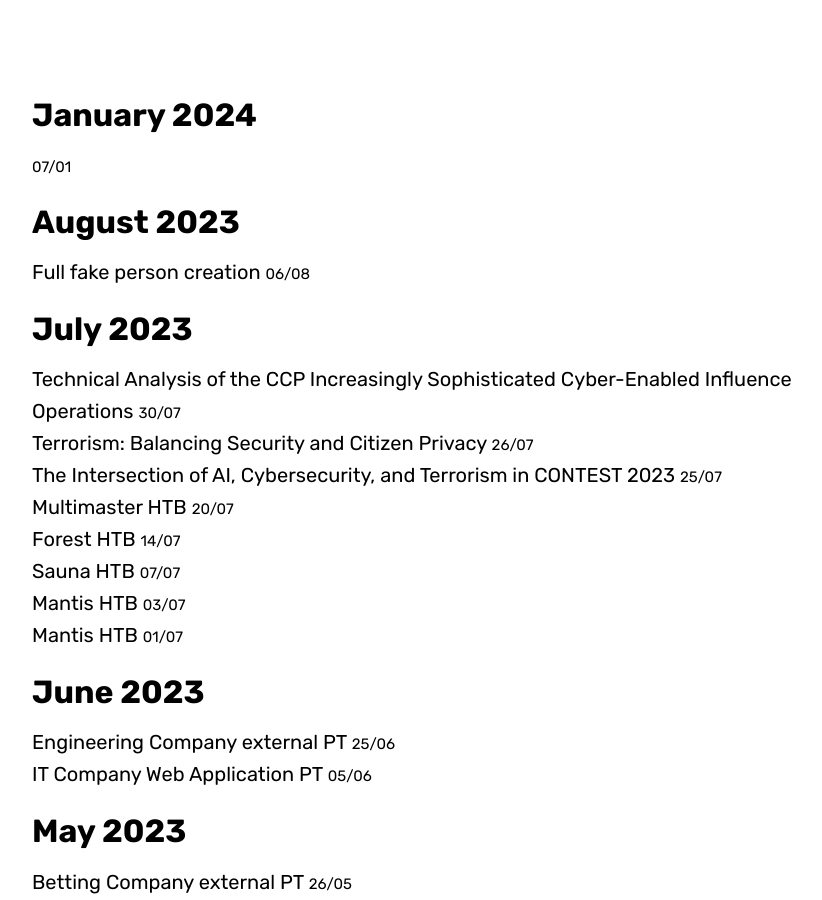
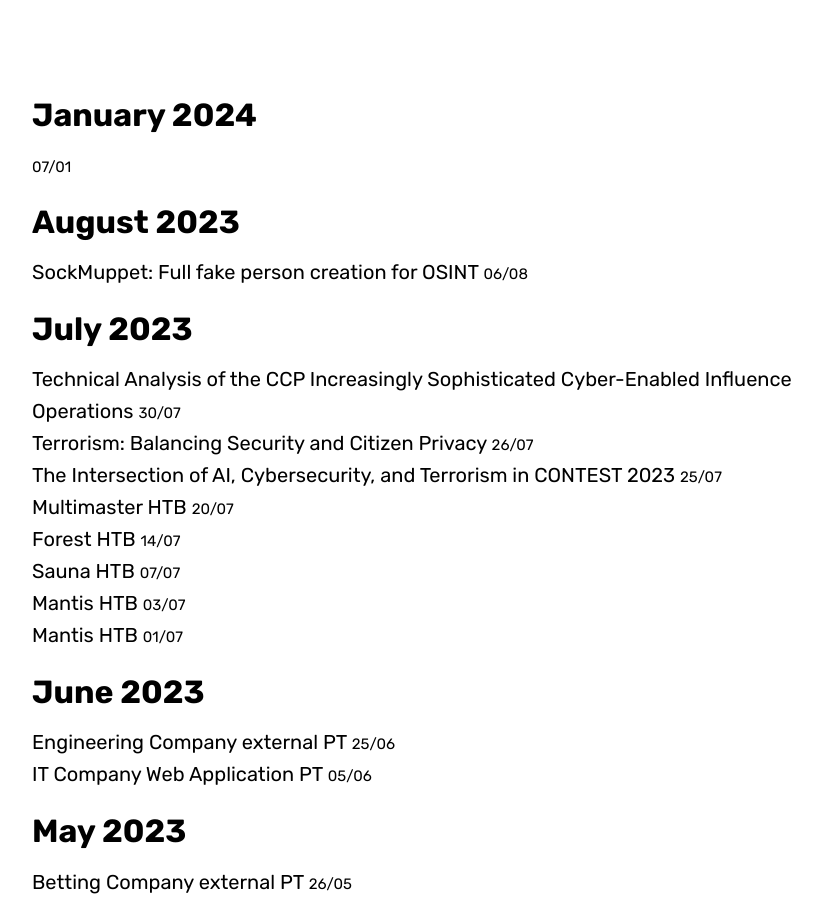
Before and after one commit to blitz0p3rations/blitz0p3rations.github.io, a Jekyll site: the page built from archive.md, in a window 1280 px wide and 900 px high, scrolled down 742 px. Shown: the whole window, without its empty margins (224-1046 px from the left). Built offline with Jekyll 4.4.1, drawn with Linux system fonts in a browser that asks for light colours; some web fonts are replaced.

Commit message:
Update 2023-08-06-Full-fake-person-creation.md

```diff
--- a/_posts/2023-08-06-Full-fake-person-creation.md
+++ b/_posts/2023-08-06-Full-fake-person-creation.md
@@ -1,6 +1,6 @@
 ---
 layout: post
-title: 'Full fake person creation'
+title: 'SockMuppet: Full fake person creation for OSINT'
 tags:
   - OSINT
 hero: https://images.unsplash.com/photo-1494959764136-6be9eb3c261e?ixlib=rb-4.0.3&ixid=M3wxMjA3fDB8MHxwaG90by1wYWdlfHx8fGVufDB8fHx8fA%3D%3D&auto=format&fit=crop&w=1470&q=80
```
